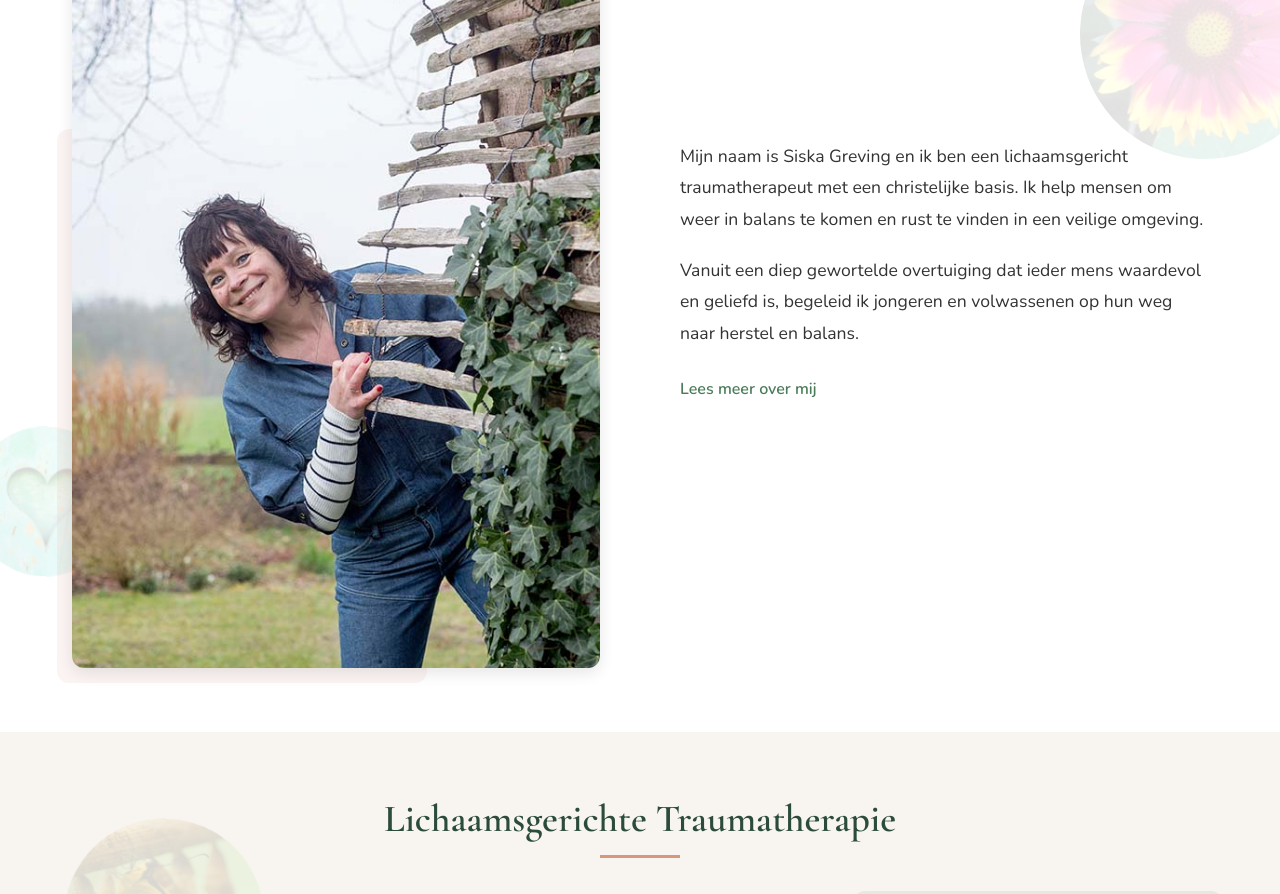
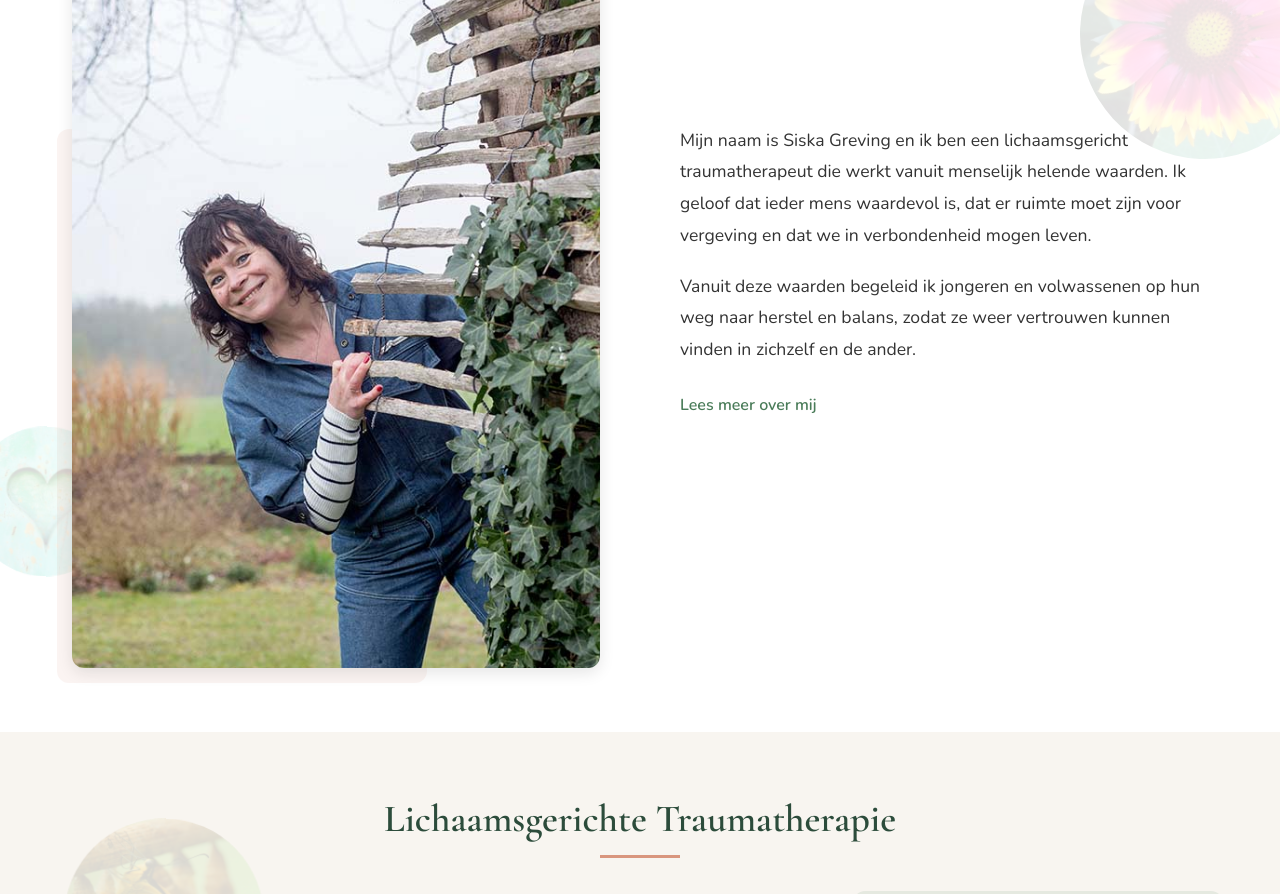
Before and after one commit to Voskesss/voorjouwsucces2025, a React (Vite) app: page / in a window 1280 px wide. Shown: the part 1180-2074 px from the top of the page. Built offline with nearby package versions, Linux system fonts and the light colour scheme.

Commit message:
tussenopslag

```diff
--- a/src/pages/Home.jsx
+++ b/src/pages/Home.jsx
@@ -45,8 +45,8 @@ function Home() {
               <img src={overSiska} alt="Siska Greving, lichaamsgericht traumatherapeut" />
             </div>
             <div className="about-text">
-              <p>Mijn naam is Siska Greving en ik ben een lichaamsgericht traumatherapeut met een christelijke basis. Ik help mensen om weer in balans te komen en rust te vinden in een veilige omgeving.</p>
-              <p>Vanuit een diep gewortelde overtuiging dat ieder mens waardevol en geliefd is, begeleid ik jongeren en volwassenen op hun weg naar herstel en balans.</p>
+              <p>Mijn naam is Siska Greving en ik ben een lichaamsgericht traumatherapeut die werkt vanuit menselijk helende waarden. Ik geloof dat ieder mens waardevol is, dat er ruimte moet zijn voor vergeving en dat we in verbondenheid mogen leven.</p>
+              <p>Vanuit deze waarden begeleid ik jongeren en volwassenen op hun weg naar herstel en balans, zodat ze weer vertrouwen kunnen vinden in zichzelf en de ander.</p>
               <Link to="/over-mij" className="read-more">Lees meer over mij</Link>
             </div>
           </div>
```
